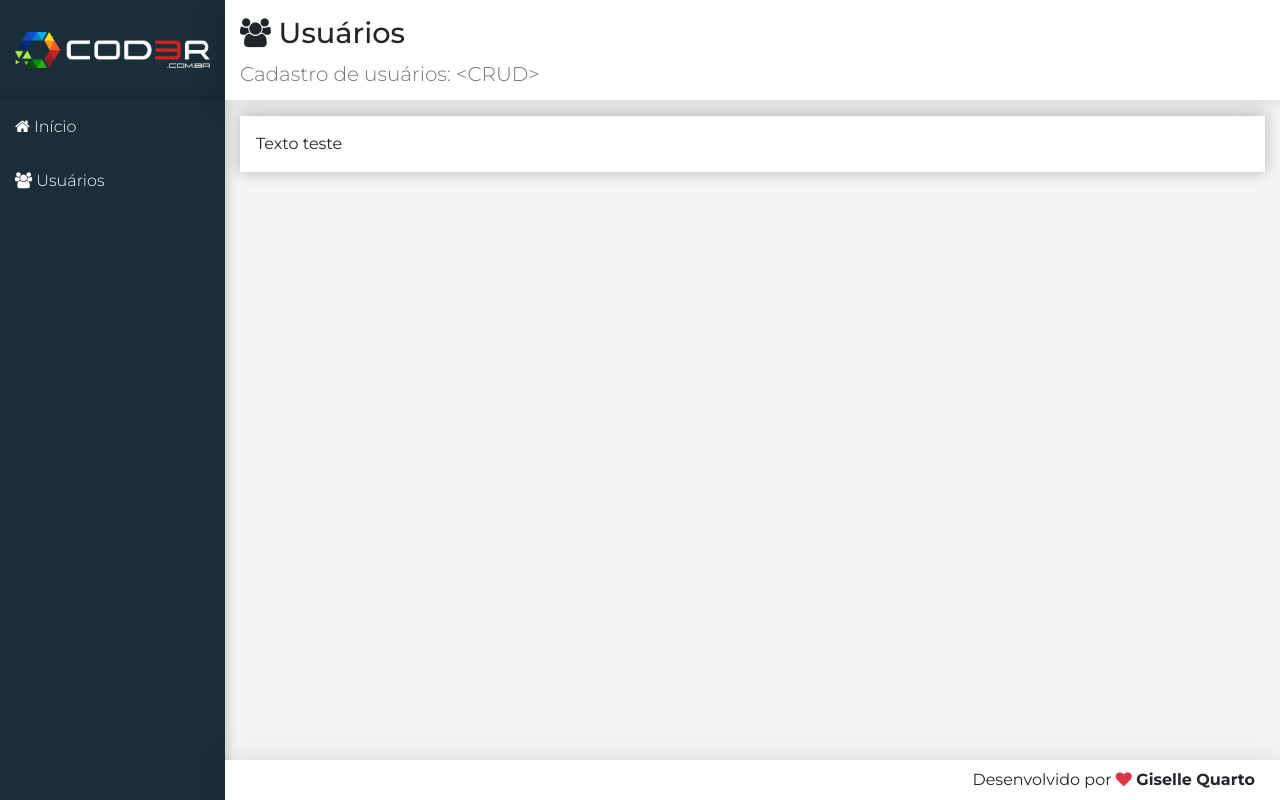
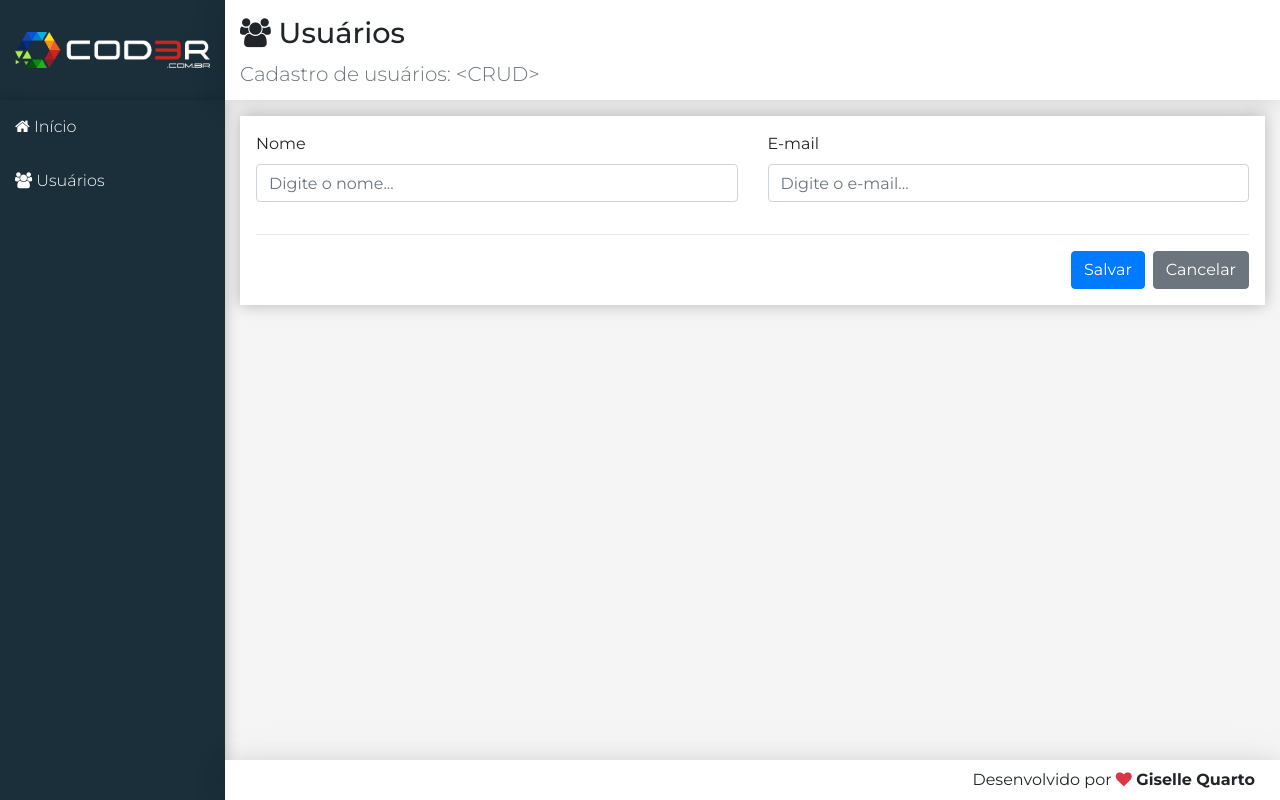
Before and after one commit to gisellequarto/JavaScript-FirstSteps, a React (Create React App) app in the folder react/crud/frontend/: page /users in a window 1280 px wide. Built offline with nearby package versions, Linux system fonts and the light colour scheme.

Commit message:
conect back and front

```diff
--- a/react/crud/frontend/src/components/user/UserCrud.jsx
+++ b/react/crud/frontend/src/components/user/UserCrud.jsx
@@ -39,13 +39,62 @@
         return list;
     }
 
+    updateField(event) {
+        const user = { ...this.state.user }
+        user[event.target.name] = event.target.value
+        this.setState({ user })
+    }
+
+    renderForm() {
+        return (
+            <div className="form">
+                <div className="row">
+                    <div className="col-12 col-md-6">
+                        <div className="form-group">
+                            <label>Nome</label>
+                            <input type="text" className="form-control"
+                                name="name"
+                                value={this.state.user.name}
+                                onChange={e => this.updateField(e)}
+                                placeholder="Digite o nome..." />
+                        </div>
+                    </div>
+
+                    <div className="col-12 col-md-6">
+                        <div className="form-group">
+                            <label>E-mail</label>
+                            <input type="text" className="form-control"
+                                name="email"
+                                value={this.state.user.email}
+                                onChange={e => this.updateField(e)}
+                                placeholder="Digite o e-mail..." />
+                        </div>
+                    </div>
+                </div>
+
+                <hr />
+                <div className="row">
+                    <div className="col-12 d-flex justify-content-end">
+                        <button className="btn btn-primary"
+                            onClick={e => this.save(e)}>
+                            Salvar
+                        </button>
+
+                        <button className="btn btn-secondary ml-2"
+                            onClick={e => this.clear(e)}>
+                            Cancelar
+                        </button>
+                    </div>
+                </div>
+            </div>
+        )
+    }
 
     render() {
         return (
             <Main {...headerProps}>
-                Texto teste
-                {/*  {this.renderForm()}
-                {this.renderTable()} */}
+                {this.renderForm()}
+                {/* {this.renderTable()} */}
             </Main>
         )
     }
```
Also changed, not shown: 1 other file (tests, documents, lock files or other folders).
